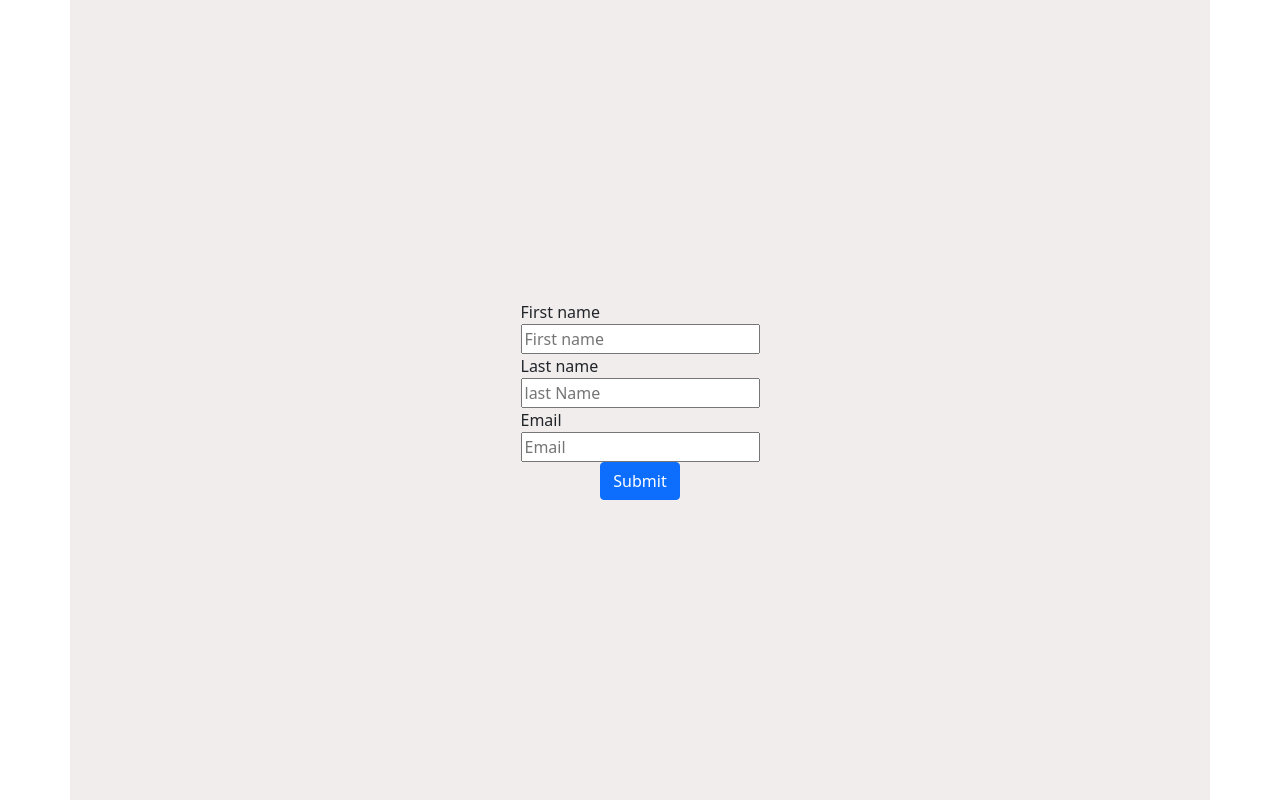
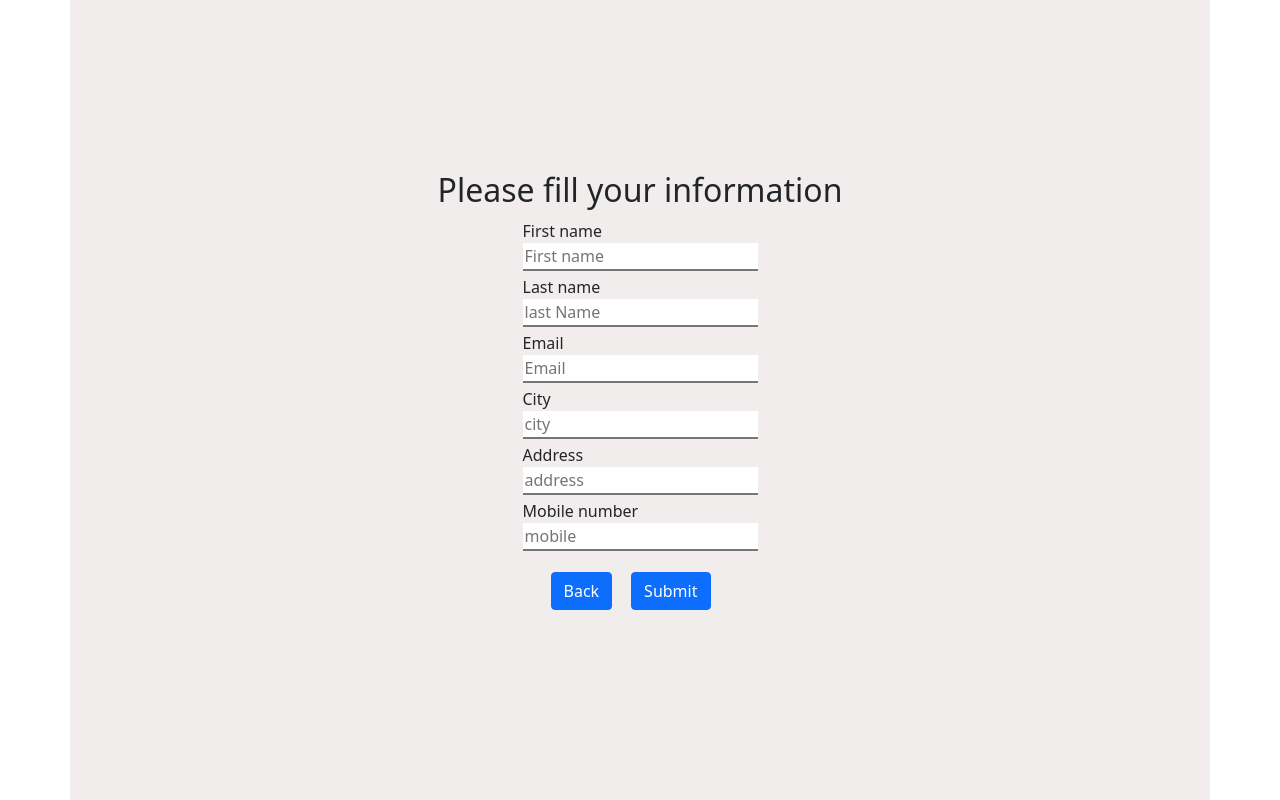
Before and after one commit to AyahElsayed/E-commerce-shop, a React (Create React App) app: page /checkout in a window 1280 px wide. Built offline with nearby package versions, Linux system fonts and the light colour scheme.

Commit message:
edit form

```diff
--- a/src/components/checkout/Checkout.js
+++ b/src/components/checkout/Checkout.js
@@ -3,6 +3,7 @@ import './style.scss'
 import { Form, Button } from 'react-bootstrap'
 import { useFormik } from 'formik';
 import * as Yup from 'yup'
+import { Link } from "react-router-dom";
 
 const Checkout = () => {
 
@@ -10,24 +11,30 @@ const Checkout = () => {
     initialValues: {
       firstName: "",
       lastName: "",
-      email: ""
+      email: "",
+      city: '',
+      address: '',
+      mobile: '',
     },
     validationSchema: Yup.object({
       firstName: Yup.string().max(10, "Must be 10 characters or less").required('Required'),
       lastName: Yup.string().max(15, "Must be 15 characters or less").required('Required'),
       email: Yup.string().email("Invalid email address").required('Required'),
-
+      city: Yup.string().max(15, "Must be 15 characters or less").required('Required'),
+      address: Yup.string().max(50, "Must be 50 characters or less").required('Required'),
+      mobile: Yup.string().max(10, "Must be 11 number").required('Required'),
     }),
     onSubmit: (values) => {
-      console.log('success')
-
+      // console.log('success')
+      alert('Thanks for your shopping')
     }
   })
 
-  console.log(formik.errors)
+  // console.log(formik.errors)
   return (
     <Form onSubmit={formik.handleSubmit}
       className="container formContainer d-flex flex-column justify-content-center align-items-center">
+        <h2>Please fill your information</h2>
       <div className='inputConatiner'>
         <label>First name</label>
         <input
@@ -76,7 +83,62 @@ const Checkout = () => {
           : ''
         }
       </div>
-      <Button type="submit">Submit</Button>
+      <div className='inputConatiner'>
+        <label>City</label>
+        <input
+          id="city"
+          name="city"
+          type="text"
+          placeholder='city'
+          onChange={formik.handleChange}
+          onBlur={formik.handleBlur}
+          value={formik.values.city}
+        />
+        {formik.touched.city && formik.errors.city ?
+          <span className='errorMsg'>{formik.errors.city}</span>
+          : ''
+        }
+      </div>
+      <div className='inputConatiner'>
+        <label>Address</label>
+        <input
+          id="address"
+          name="address"
+          type="text"
+          placeholder='address'
+          onChange={formik.handleChange}
+          onBlur={formik.handleBlur}
+          value={formik.values.address}
+        />
+        {formik.touched.address && formik.errors.address ?
+          <span className='errorMsg'>{formik.errors.address}</span>
+          : ''
+        }
+      </div>
+
+      <div className='inputConatiner'>
+        <label>Mobile number</label>
+        <input
+          id="mobile"
+          name="mobile"
+          type="number"
+          placeholder='mobile'
+          onChange={formik.handleChange}
+          onBlur={formik.handleBlur}
+          value={formik.values.mobile}
+        />
+        {formik.touched.mobile && formik.errors.mobile ?
+          <span className='errorMsg'>{formik.errors.mobile}</span>
+          : ''
+        }
+      </div>
+
+      <div>
+        <Link to="/">
+          <Button className='back'>Back</Button>
+        </Link>
+          <Button className='submit' type="submit">Submit</Button>
+      </div>
     </Form>
   )
 }
--- a/src/components/checkout/style.scss
+++ b/src/components/checkout/style.scss
@@ -3,7 +3,7 @@
   background: #cbbfbf47;
 
   .inputConatiner {
-    // margin: 4px;
+    margin: 2px;
     display: flex;
     flex-direction: column;
   }
@@ -12,4 +12,13 @@
     font-size: 11px;
 
   }
+  input{
+    border-top: none;
+    border-right: none;
+    border-left: none;
+  }
+  .submit{
+    margin: 19px;
+
+  }
 }
```
